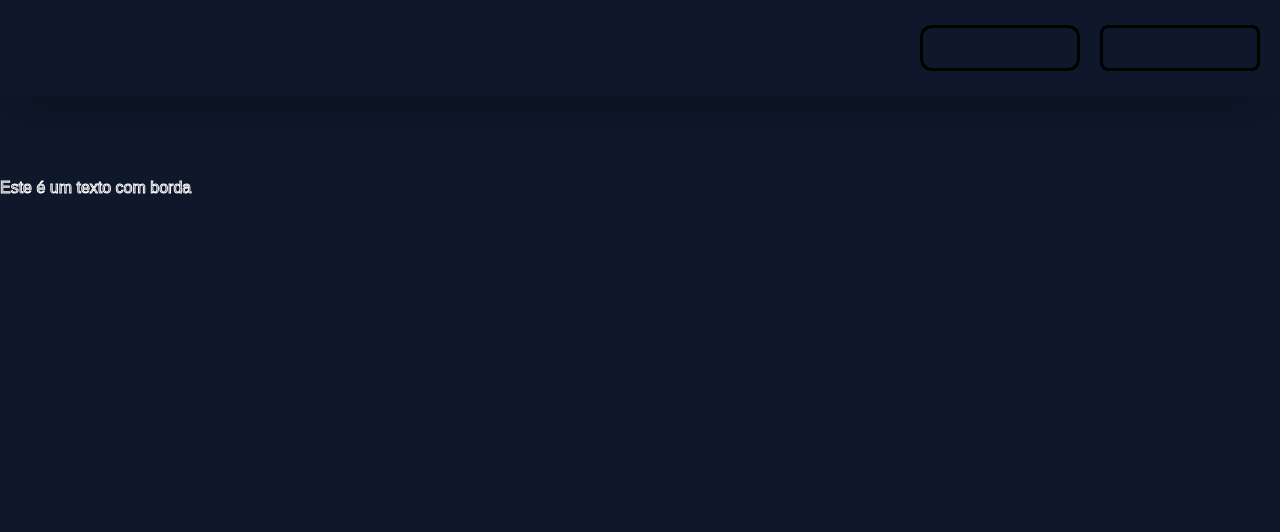
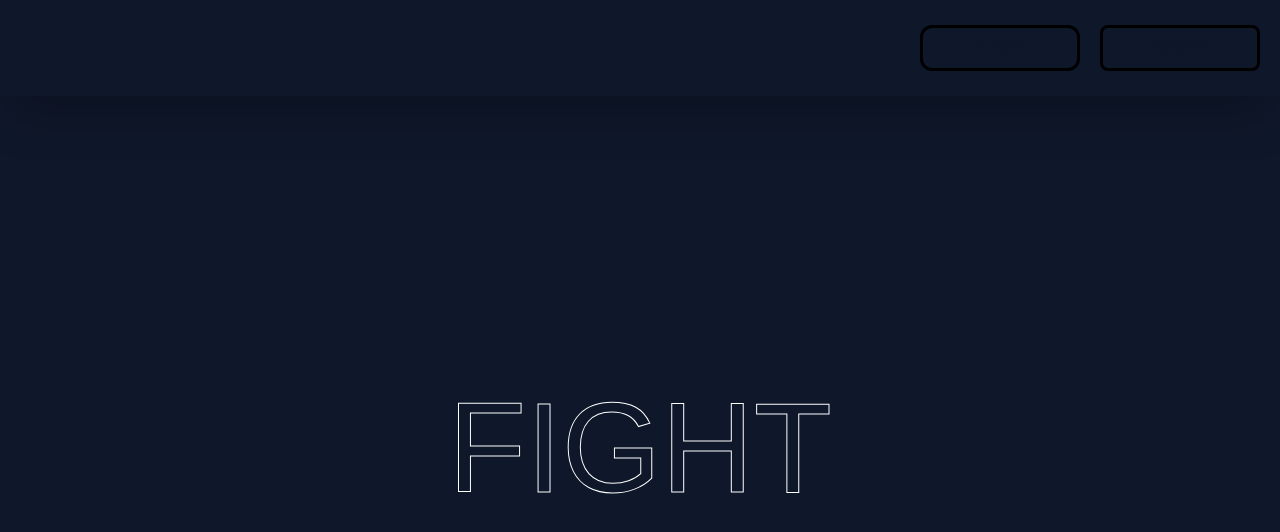
Before and after one commit to VictorWollyver/fight, a Next.js app: page / in a window 1280 px wide. Shown: the top 532 px of the page. Built offline with nearby package versions, Linux system fonts and the light colour scheme; a web font is replaced by a local one.

Commit message:
Feat: Layout alterado para colocar conteudo centralizado por padrão

```diff
--- a/src/app/layout.tsx
+++ b/src/app/layout.tsx
@@ -24,7 +24,7 @@ export default function RootLayout({
 			<body className={`antialiased ${PatrickHandSC.className}`}>
 				<Header />
 
-				<div className="container mx-auto mt-20">{children}</div>
+				<div className="grid place-content-center h-[calc(100vh-96px)]">{children}</div>
 			</body>
 		</html>
 	);
--- a/src/app/page.tsx
+++ b/src/app/page.tsx
@@ -11,7 +11,9 @@ export const metadata: Metadata = {
 };
 
 const HomePage = () => {
-	return <h1 className="title mt-10">Este é um texto com borda</h1>;
+	return <main>
+		<h1 className="title text-9xl">FIGHT</h1>
+	</main>;
 };
 
 export default HomePage;
--- a/tailwind.config.ts
+++ b/tailwind.config.ts
@@ -6,6 +6,7 @@ const config: Config = {
     "./src/components/**/*.{js,ts,jsx,tsx,mdx}",
     "./src/app/**/*.{js,ts,jsx,tsx,mdx}",
   ],
+
   theme: {
     extend: {
       colors: {
```
